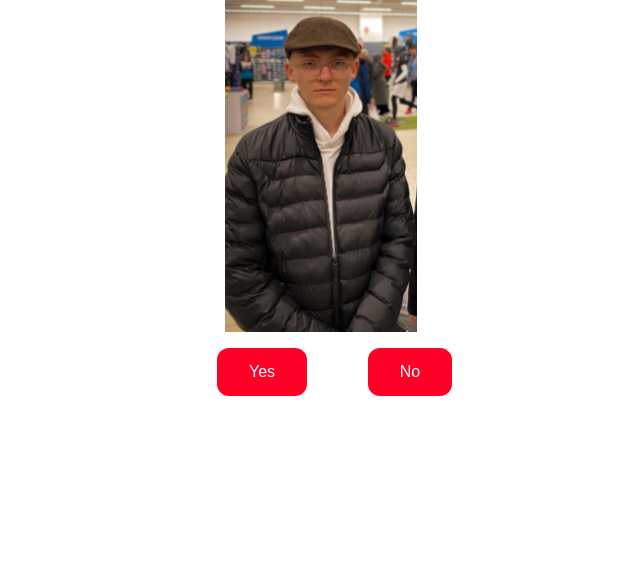
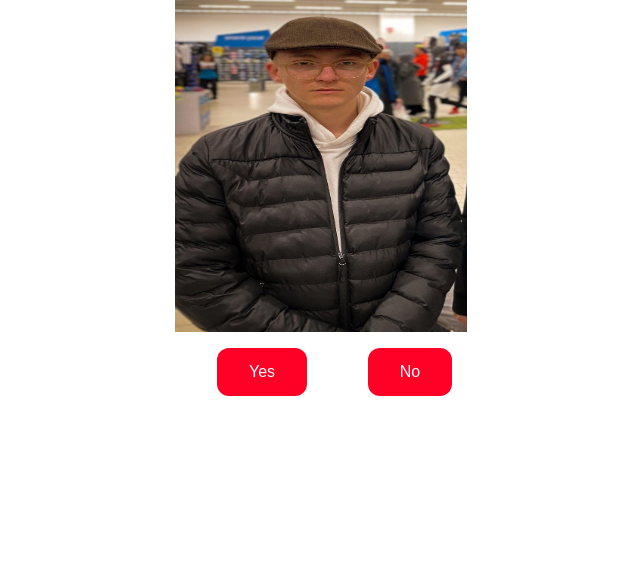
Before and after one commit to efkaroon/ilk-sitem, a plain HTML site: page index.html in a window 1280 px wide. Shown: the part 220-800 px from the top of the page, without its empty margins (319-959 px from the left). Drawn offline with Linux system fonts and the light colour scheme.

Commit message:
Update index.html

```diff
--- a/index.html
+++ b/index.html
@@ -15,7 +15,7 @@
     <img
         src="merbacanim.jpg"
         height="347"
-        width="192"
+        width="292"
         alt="Merba Canım"/>
 </div>
 <div class="button">
```
